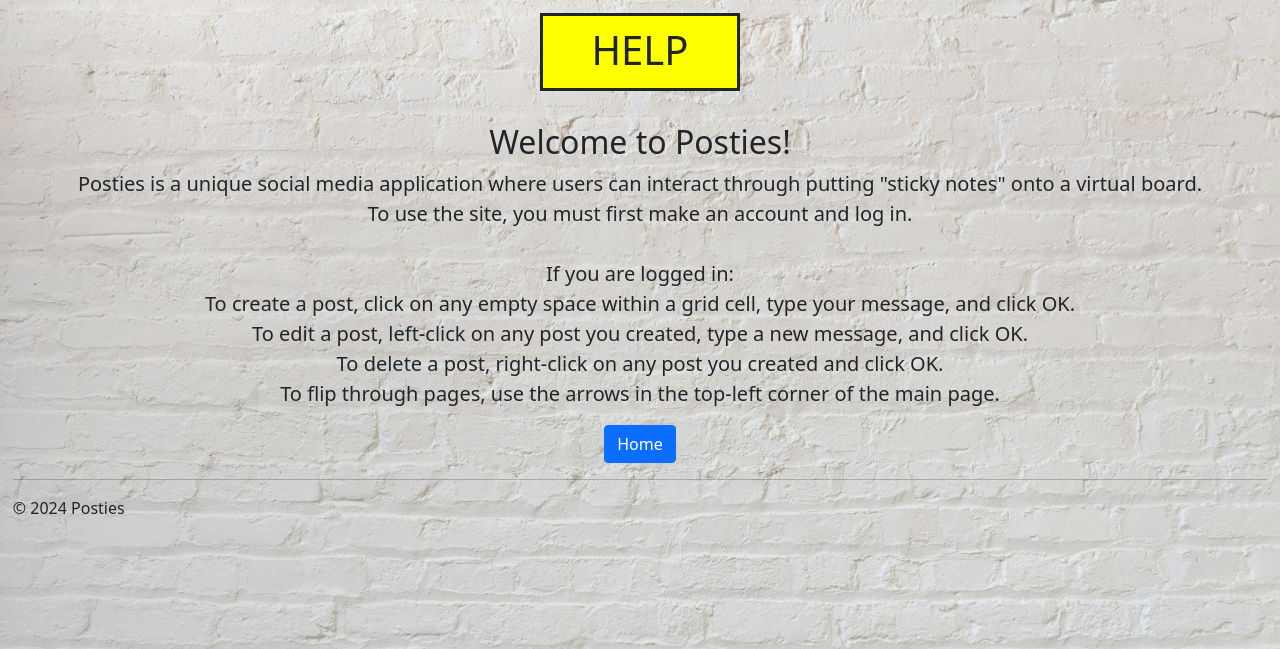
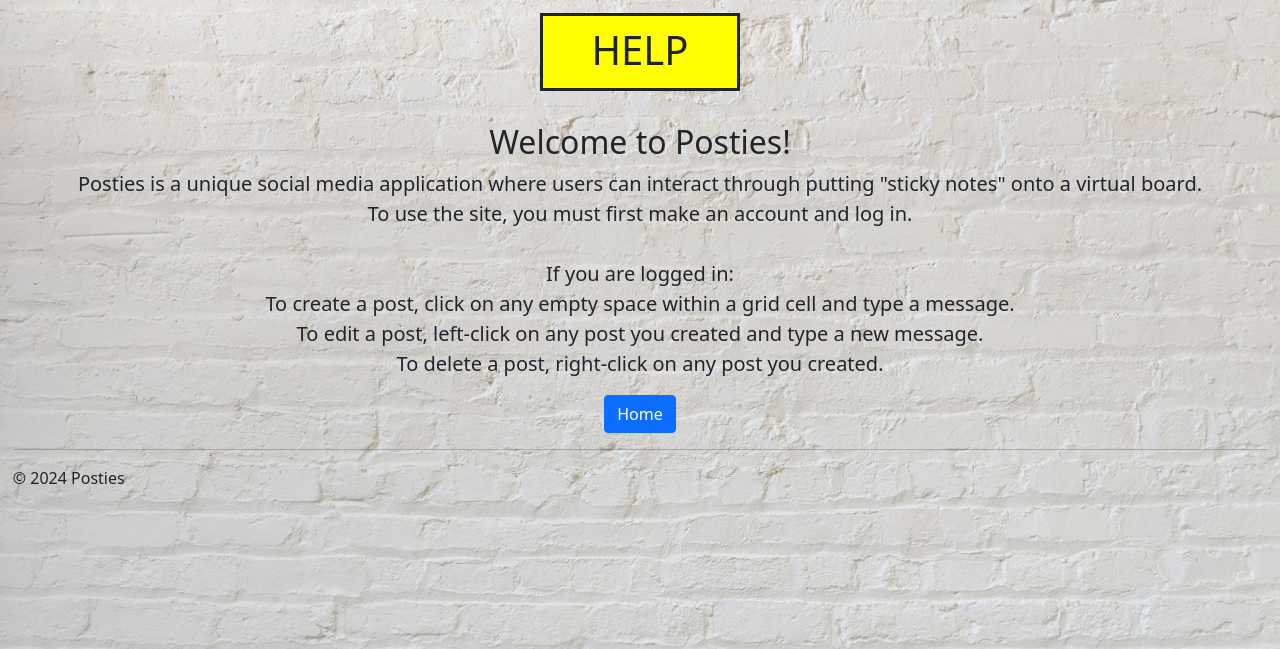
Before and after one commit to Caakee/Posties, a Django app: page /help in a window 1280 px wide. Shown: the top 649 px of the page. Run offline with Django 4.2, Linux system fonts and the light colour scheme.

Commit message:
Updated help page + home buttons on login and register pages if already signed in

```diff
--- a/main/templates/main/help.html
+++ b/main/templates/main/help.html
@@ -13,10 +13,9 @@
             To use the site, you must first make an account and log in.<br><br>
 
             If you are logged in:<br>
-            To create a post, click on any empty space within a grid cell, type your message, and click OK.<br>
-            To edit a post, left-click on any post you created, type a new message, and click OK.<br>
-            To delete a post, right-click on any post you created and click OK.<br>
-            To flip through pages, use the arrows in the top-left corner of the main page.
+            To create a post, click on any empty space within a grid cell and type a message.<br>
+            To edit a post, left-click on any post you created and type a new message.<br>
+            To delete a post, right-click on any post you created.<br>
         </p>
         <button onclick="location.href=href='/'" class="btn btn-primary">Home</button>
     </center>
--- a/main/templates/main/home.html
+++ b/main/templates/main/home.html
@@ -52,7 +52,6 @@
                     header: false,
                     events: '/all_events', // events = posts
                     selectable: true,
-                    selectHelper: true,
                     columnHeader: false,
                     allDayDefault: true, // Makes the calendar's event times not appear on posts
                     eventOrder: '', // Makes posts ordered by recency
@@ -60,6 +59,10 @@
                     eventBorderColor: 'black',
                     contentHeight: '9999', // Makes posts have dynamic height
                     hiddenDays: [0], // Removes a column to make the grid a 6x6
+                    eventConstraint:{
+                        start: '00:00',
+                        end: '24:00',
+                    },
                     select: function (start, end, allDay) { // Function that allows the user to create posts
                         var charLimit = 50;
                         var title = prompt("Enter message (" + charLimit + " char limit):"); // title = post message
@@ -139,7 +142,6 @@
                 var calendar = $('#calendar').fullCalendar({ // If not signed in, a "calendar"/series of grids is displayed that does not allow the user to create posts
                     header: false,
                     events: '/all_events', // events = posts
-                    selectHelper: true,
                     columnHeader: false,
                     allDayDefault: true, // Makes the calendar's event times not appear on posts
                     eventOrder: '', // Makes posts ordered by recency
--- a/main/templates/register/register.html
+++ b/main/templates/register/register.html
@@ -6,7 +6,7 @@
         {% if user.is_authenticated %}
             <center>
                 <h1 style="width: 500px;">You are already signed in.</h1>
-                <a href="/">Home</a>
+                <button onclick="location.href=href='/'" class="btn btn-primary">Home</button>
             </center>
         {% else %}
             <center><h1 style="width: 500px;">REGISTER AN ACCOUNT</h1></center>
--- a/main/templates/registration/login.html
+++ b/main/templates/registration/login.html
@@ -7,7 +7,7 @@
     <center>
     {% if user.is_authenticated %}
         <h1 style="width: 500px;">You are already signed in.</h1>
-        <a href="/">Home</a>
+        <button onclick="location.href=href='/'" class="btn btn-primary">Home</button>
     {% else %}
         <center><h1>LOGIN</h1></center>
         <br>
```
Also changed, not shown: db.sqlite3.
